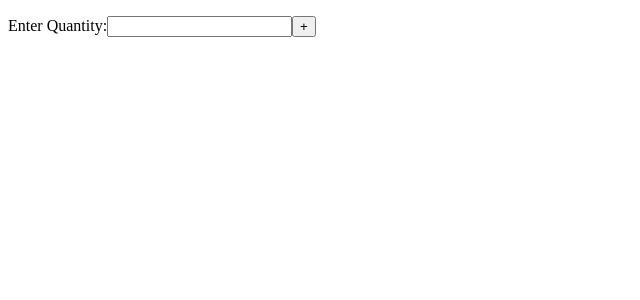
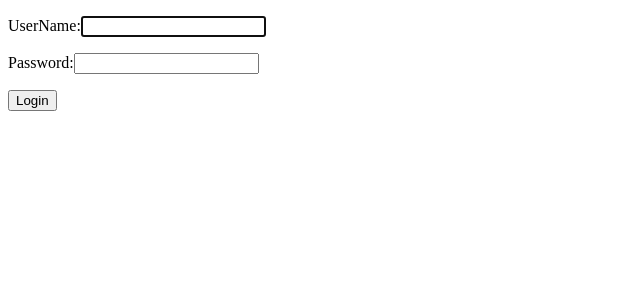
Before and after one commit to saqibamin257/01-demo-project-React2023, a React (Create React App) app: page / in a window 1280 px wide. Shown: the top 300 px of the page, without its empty margins (0-640 px from the left). Built offline with nearby package versions, Linux system fonts and the light colour scheme.

Commit message:
17(b)Login Form bydefault focus on UserName input.

```diff
--- a/src/index.js
+++ b/src/index.js
@@ -1092,39 +1092,71 @@
 // In this way we can avoid rerendring again and again which happens if we keep the change the value using state.
 // because on every state change component re renders.
 //#region
+// import React from "react";
+// import  ReactDOM  from "react-dom/client";
+// import reportWebVitals from "./reportWebVitals";
+
+// class QuantityIncrement extends React.Component{
+//   constructor(props){
+//     super(props);
+//     this.quantityRef=React.createRef();
+//   }
+
+//   incrementQuantity=()=>{
+//     this.quantityRef.current.value++;
+//   }
+
+//   render(){
+//     alert('Welcome React');
+//     return(
+//     <div>
+//       <p>
+//         <label>Enter Quantity:<input type="text" ref={this.quantityRef}></input></label>
+//         <button onClick={this.incrementQuantity}>+</button>
+//       </p>
+
+//     </div>);
+//   }
+// }
+// const element=<QuantityIncrement/>
+// const root = ReactDOM.createRoot(document.getElementById('root'));
+// root.render(element);
+// reportWebVitals();
+//#endregion
+
+//#region 17(b) Create Login Form, with bydefault focus on UserName input.
 import React from "react";
 import  ReactDOM  from "react-dom/client";
 import reportWebVitals from "./reportWebVitals";
 
-class QuantityIncrement extends React.Component{
+class Login extends React.Component{
   constructor(props){
     super(props);
-    this.quantityRef=React.createRef();
+    this.userNameRef=React.createRef();
   }
 
-  incrementQuantity=()=>{
-    this.quantityRef.current.value++;
+  componentDidMount(){
+    this.userNameRef.current.focus();
   }
 
+
+
   render(){
-    alert('Welcome React');
     return(
     <div>
       <p>
-        <label>Enter Quantity:<input type="text" ref={this.quantityRef}></input></label>
-        <button onClick={this.incrementQuantity}>+</button>
+        <label>UserName:<input type="text" ref={this.userNameRef}></input></label>
       </p>
+      <p>
+        <label>Password:<input type="text"></input></label>
+      </p>
+      <button>Login</button>
 
     </div>);
   }
 }
-
-
-
-
-const element=<QuantityIncrement/>
+const element=<Login/>
 const root = ReactDOM.createRoot(document.getElementById('root'));
 root.render(element);
 reportWebVitals();
-
 //#endregion
```
